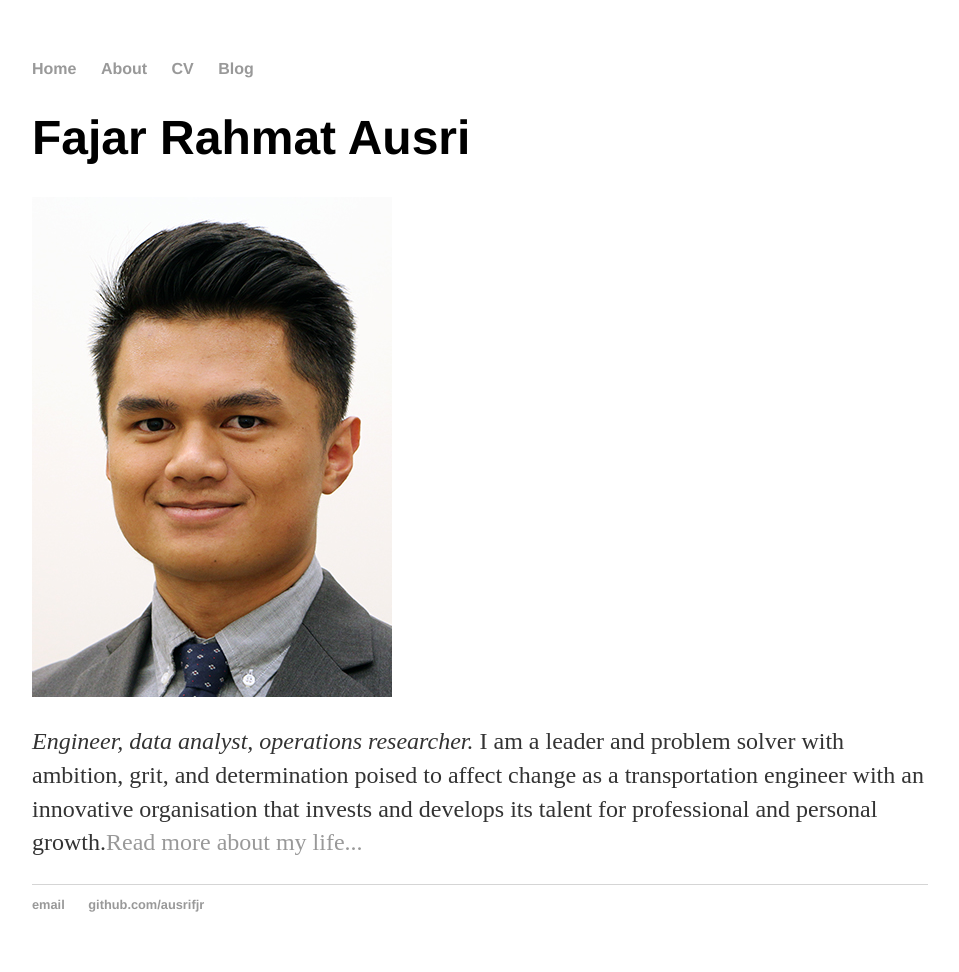
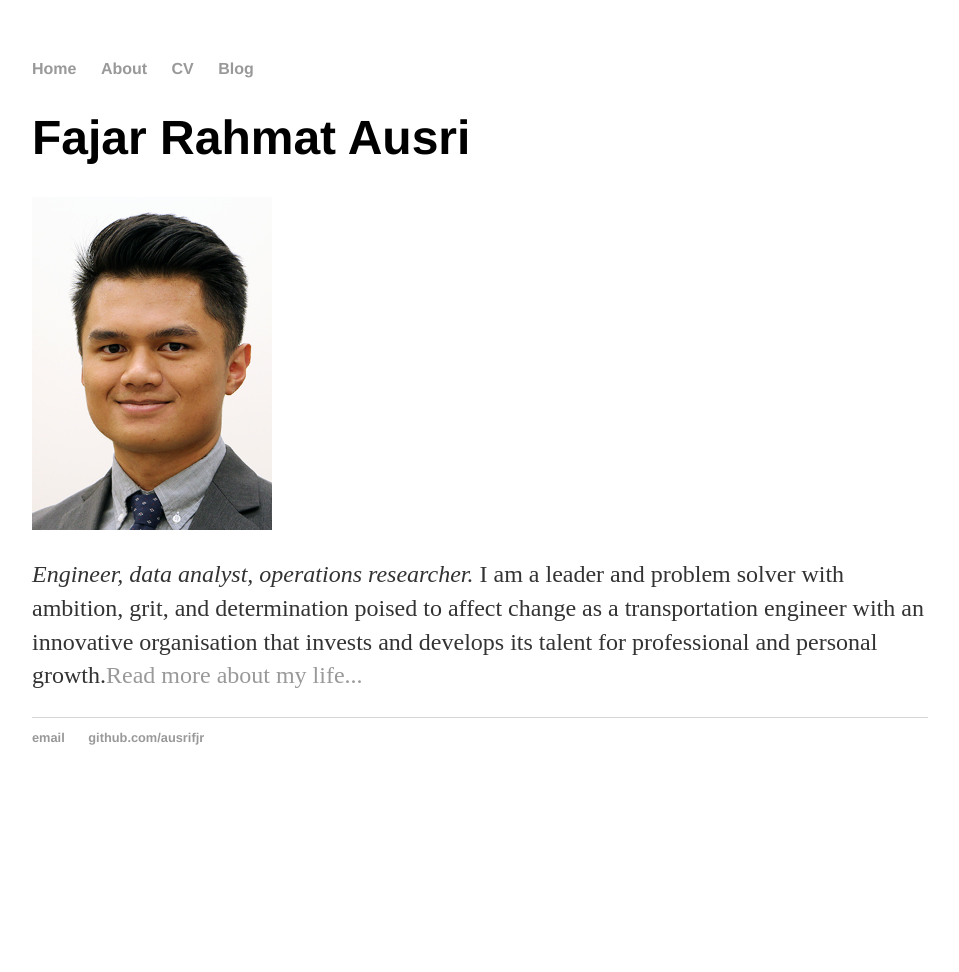
Before and after one commit to ausrifjr/ausrifjr.github.io, a Jekyll site: the page built from index.html, in a window 1280 px wide. Shown: the whole page, without its empty margins (160-1119 px from the left). Built offline with Jekyll 4.4.1, drawn with Linux system fonts in a browser that asks for light colours; after the commit the page ends 900 px from its top, so only the background shows below that.

Commit message:
Update index.html

```diff
--- a/index.html
+++ b/index.html
@@ -4,6 +4,6 @@ title: Fajar Ausri, Transportation Engineer
 ---
 <div class="blurb">
 	<h1>Fajar Rahmat Ausri</h1>
-	<img src="/assets/Photo_20170916b.jpg">
+	<img src="/assets/Photo_20170916b.jpg" alt="Fajar Ausri" width="240" height="333">
 	<p><em>Engineer, data analyst, operations researcher. </em> I am a leader and problem solver with ambition, grit, and determination poised to affect change as a transportation engineer with an innovative organisation that invests and develops its talent for professional and personal growth.<a href="/about">Read more about my life...</a></p>
 </div><!-- /.blurb -->
```
